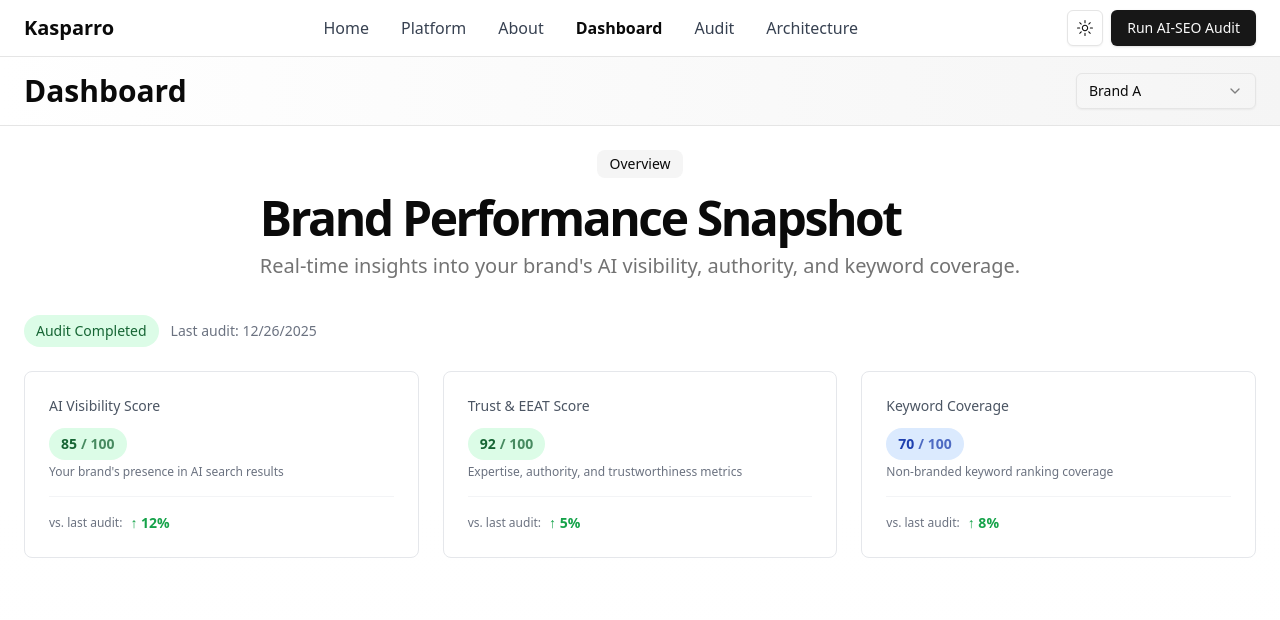
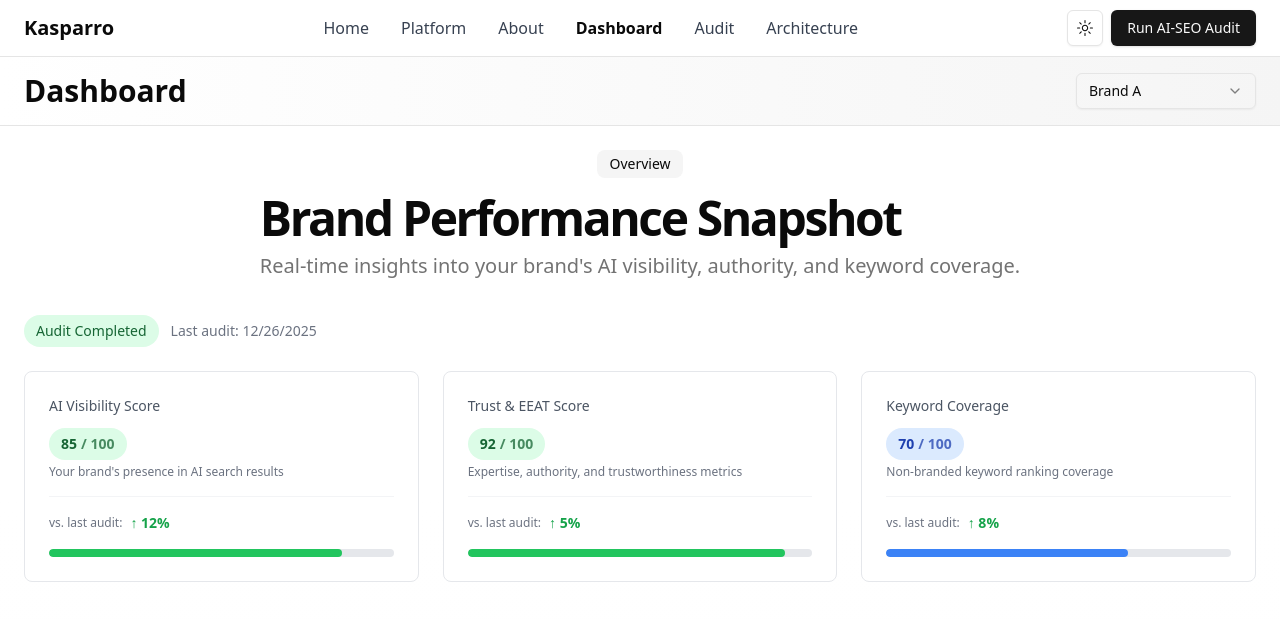
Before and after one commit to adityapatil1625/kasparro-frontend, a Next.js app: page /app/dashboard in a window 1280 px wide. Shown: the top 620 px of the page. Built offline with nearby package versions, Linux system fonts and the light colour scheme.

Commit message:
removed unused imports and all

```diff
--- a/app/app/dashboard/page.tsx
+++ b/app/app/dashboard/page.tsx
@@ -102,8 +102,8 @@
               initial={{ opacity: 0, y: 10 }}
               animate={{ opacity: 1, y: 0 }}
               transition={{ duration: 0.5 }}
-              as="div" className="space-y-6"
             >
+              <div className="space-y-6">
               {/* Status Badge */}
               <div className="flex items-center gap-3">
                 <Badge variant={getStatusColor(snapshot.auditStatus)} size="md">
@@ -170,6 +170,7 @@
                   </StatCard>
                 </motion.div>
               </div>
+              </div>
             </motion.div>
           ) : (
             <div className="flex items-center justify-center h-96 text-gray-500 dark:text-gray-400 rounded-lg border-2 border-dashed border-gray-300 dark:border-gray-700">
--- a/components/StatCard.tsx
+++ b/components/StatCard.tsx
@@ -3,14 +3,15 @@
 
 interface StatCardProps {
   label: string;
-  value: string | number;
+  value: string | number | React.ReactNode;
   icon?: React.ReactNode;
   trend?: { direction: 'up' | 'down' | 'stable'; percentage: number };
   description?: string;
   className?: string;
+  children?: React.ReactNode;
 }
 
-export function StatCard({ label, value, icon, trend, description, className }: StatCardProps) {
+export function StatCard({ label, value, icon, trend, description, className, children }: StatCardProps) {
   return (
     <div className={cn('p-6 rounded-lg border border-gray-200 dark:border-gray-800 bg-card hover:shadow-md transition-shadow', className)}>
       <div className="flex items-start justify-between">
@@ -39,6 +40,7 @@
           </span>
         </div>
       )}
+      {children}
     </div>
   );
 }
--- a/components/audit/AuditModuleDetail.tsx
+++ b/components/audit/AuditModuleDetail.tsx
@@ -28,8 +28,8 @@
           animate={{ opacity: 1, y: 0 }}
           exit={{ opacity: 0, y: -20 }}
           transition={{ duration: 0.3 }}
-          className="space-y-6"
         >
+          <div className="space-y-6">
           {/* Header */}
           <div>
             <SectionTitle
@@ -158,6 +158,7 @@
               </div>
             </div>
           </motion.div>
+          </div>
         </motion.div>
       </div>
     </AnimatePresence>
--- a/components/audit/AuditModuleList.tsx
+++ b/components/audit/AuditModuleList.tsx
@@ -2,7 +2,6 @@
 
 import { AuditModule } from "@/types";
 import { useStore } from "@/store/useStore";
-import { Button } from "@/components/ui/button";
 import { cn } from "@/lib/utils";
 import { motion } from "framer-motion";
 import { ScoreBadge } from "@/components/ScoreBadge";
```
Also changed, not shown: 1 other file (tests, documents, lock files or other folders).
